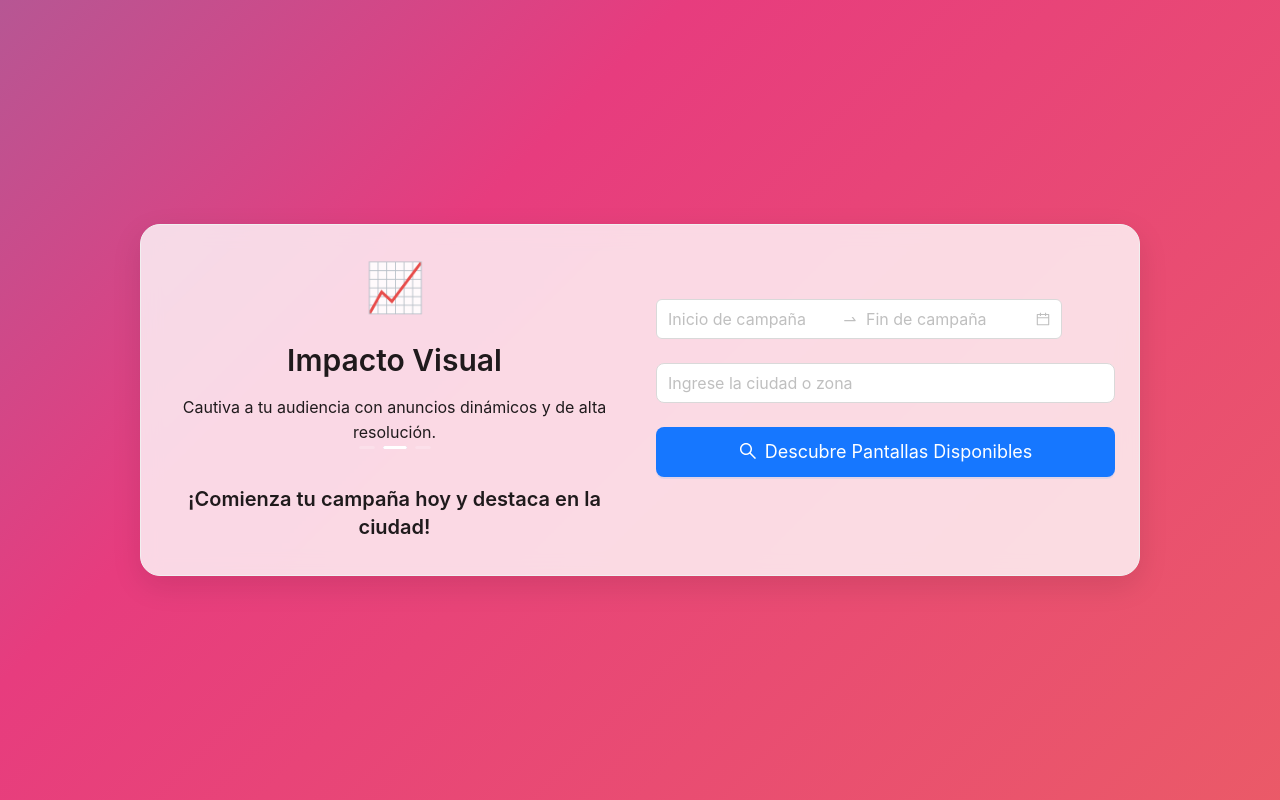
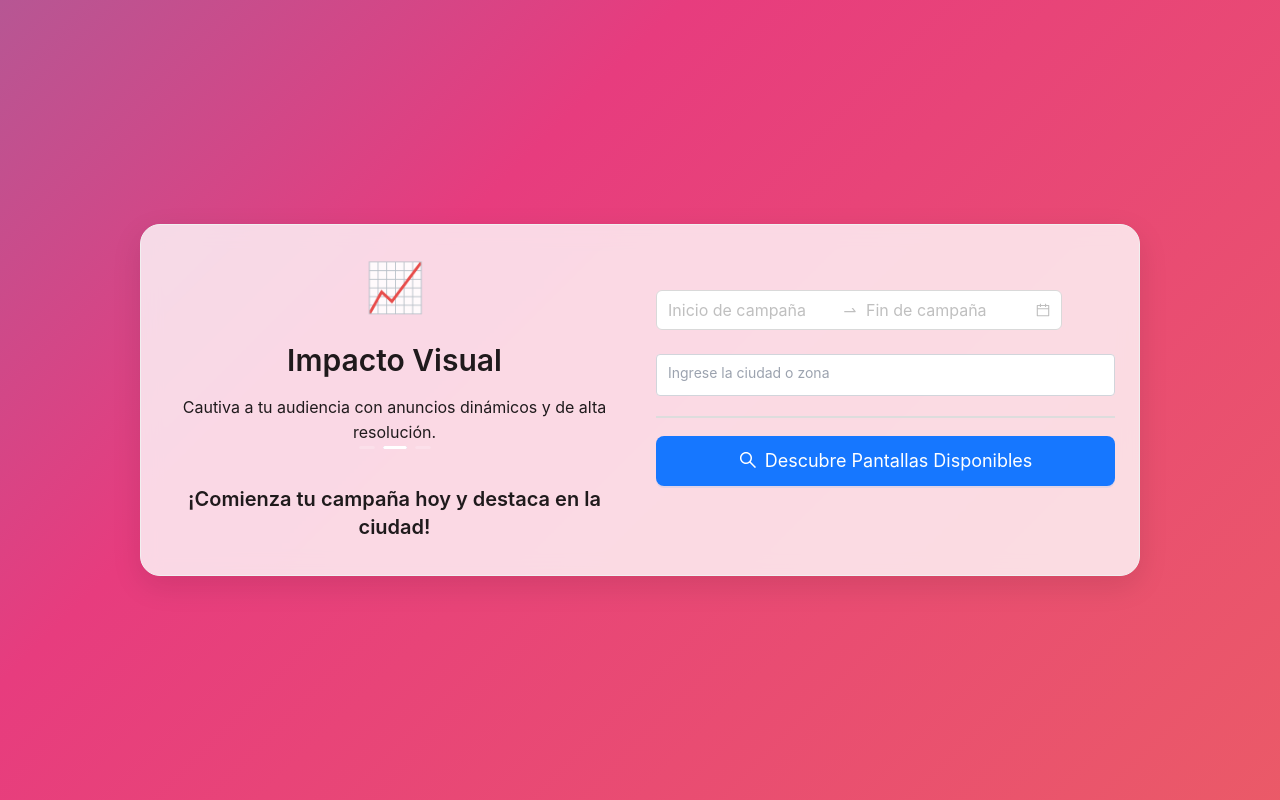
Before and after one commit to Jongabee/07-latinad-challenge, a React (Vite) app: page / in a window 1280 px wide. Built offline with nearby package versions, Linux system fonts and the light colour scheme.

Commit message:
feat: I improve UX of the input

```diff
--- a/src/components/CityAutocomplete.tsx
+++ b/src/components/CityAutocomplete.tsx
@@ -1,8 +1,8 @@
 import React, { useState, useRef } from 'react';
-import { AutoComplete } from 'antd';
 import axios from 'axios';
 import { debounce } from 'lodash';
 import { LoadingOutlined } from '@ant-design/icons';
+import Input from './ui/input';
 
 interface ICityAutocompleteProps {
   onSelect: (value: string) => void;
@@ -19,7 +19,7 @@ interface ICityResponse {
 
 interface IOption {
   value: string;
-  label: React.ReactNode;
+  label: string;
 }
 
 const allowedCountries = [
@@ -37,16 +37,12 @@ const allowedCountries = [
 ];
 
 const CityAutocomplete: React.FC<ICityAutocompleteProps> = ({ onSelect }) => {
+  const [inputValue, setInputValue] = useState('');
   const [options, setOptions] = useState<IOption[]>([]);
   const [isLoading, setIsLoading] = useState(false);
   const [error, setError] = useState<string | null>(null);
   const abortControllerRef = useRef<AbortController | null>(null);
   const cacheRef = useRef<Map<string, IOption[]>>(new Map());
-
-  const highlightMatch = (text: string, search: string) => {
-    const regex = new RegExp(`(${search})`, 'gi');
-    return text.replace(regex, '<strong>$1</strong>');
-  };
 
   const searchCity = async (value: string) => {
     const trimmedValue = value.trim();
@@ -91,17 +87,10 @@ const CityAutocomplete: React.FC<ICityAutocompleteProps> = ({ onSelect }) => {
         )
         .map((item) => ({
           value: item.display_name,
-          label: (
-            <span
-              dangerouslySetInnerHTML={{
-                __html: highlightMatch(item.display_name, trimmedValue),
-              }}
-            />
-          ),
+          label: item.display_name,
         }));
 
       cacheRef.current.set(trimmedValue, filteredResults);
-
       setOptions(filteredResults);
     } catch (error: unknown) {
       if (axios.isCancel(error)) {
@@ -118,23 +107,77 @@ const CityAutocomplete: React.FC<ICityAutocompleteProps> = ({ onSelect }) => {
   const debouncedSearchCity = debounce(searchCity, 500);
 
   const handleSearch = (value: string) => {
+    setInputValue(value);
     debouncedSearchCity(value);
   };
 
   const handleSelect = (value: string) => {
+    setInputValue(value);
+    setOptions([]);
     onSelect(value);
   };
 
   return (
     <div style={{ position: 'relative', width: '100%' }}>
-      <AutoComplete
-        style={{ width: '100%' }}
-        options={options}
-        onSearch={handleSearch}
-        onSelect={handleSelect}
-        placeholder={isLoading ? 'Buscando...' : 'Ingrese la ciudad o zona'}
-        suffixIcon={isLoading ? <LoadingOutlined /> : null}
+      <Input
+        name="city"
+        value={inputValue}
+        onChange={(e) => handleSearch(e.target.value)}
+        placeholder="Ingrese la ciudad o zona"
       />
+      {isLoading && (
+        <div
+          style={{
+            position: 'absolute',
+            right: 8,
+            top: '50%',
+            transform: 'translateY(-50%)',
+            color: '#ccc',
+          }}
+        >
+          <LoadingOutlined className="text-blue-500 text-lg" />
+        </div>
+      )}
+      <ul
+        style={{
+          position: 'absolute',
+          zIndex: 1000,
+          background: 'white',
+          width: '100%',
+          border: '1px solid #ddd',
+          marginTop: 4,
+          listStyleType: 'none',
+          padding: 0,
+        }}
+      >
+        {isLoading && (
+          <li
+            style={{
+              padding: 8,
+              color: '#666',
+              cursor: 'default',
+              borderBottom: '1px solid #eee',
+            }}
+          >
+            Cargando...
+          </li>
+        )}
+
+        {!isLoading &&
+          options.map((option) => (
+            <li
+              key={option.value}
+              onClick={() => handleSelect(option.value)}
+              style={{
+                padding: 8,
+                cursor: 'pointer',
+                borderBottom: '1px solid #eee',
+              }}
+            >
+              {option.label}
+            </li>
+          ))}
+      </ul>
       {error && (
         <div style={{ marginTop: 4, fontSize: 12, color: 'red' }}>{error}</div>
       )}
--- /dev/null
+++ b/src/components/ui/input.tsx
@@ -0,0 +1,88 @@
+'use client';
+
+import React, { useState, useRef, useEffect } from 'react';
+
+interface InputProps {
+  placeholder?: string;
+  name: string;
+  type?: string;
+  required?: boolean;
+  className?: string;
+  value?: string;
+  disabled?: boolean;
+  onChange?: (e: React.ChangeEvent<HTMLInputElement>) => void;
+}
+
+export default function Input({
+  placeholder,
+  name,
+  type = 'text',
+  required = false,
+  className = '',
+  value = '',
+  disabled = false,
+  onChange,
+}: InputProps) {
+  const [isFocused, setIsFocused] = useState(false);
+  const [hasValue, setHasValue] = useState(false);
+  const inputRef = useRef<HTMLInputElement>(null);
+
+  useEffect(() => {
+    if (inputRef.current) {
+      setHasValue(inputRef.current.value.length > 0);
+    }
+  }, []);
+
+  const handleFocus = () => {
+    setIsFocused(true);
+  };
+
+  const handleBlur = () => {
+    setIsFocused(false);
+    if (inputRef.current) {
+      setHasValue(inputRef.current.value.length > 0);
+    }
+  };
+
+  const handleChange = (e: React.ChangeEvent<HTMLInputElement>) => {
+    setHasValue(e.target.value.length > 0);
+    if (onChange) {
+      onChange(e);
+    }
+  };
+
+  return (
+    <div className={`relative mb-4 ${className}`}>
+      <input
+        ref={inputRef}
+        type={type}
+        name={name}
+        id={name}
+        required={required}
+        disabled={disabled}
+        className={`
+          w-full px-3 py-2 text-base text-gray-700 border border-gray-300 rounded transition duration-200
+          focus:outline-none focus:ring-2 focus:ring-primaryDark focus:border-transparent
+          ${isFocused || hasValue ? 'pt-2' : ''}
+        `}
+        value={value}
+        onFocus={handleFocus}
+        onBlur={handleBlur}
+        onChange={handleChange}
+      />
+      <label
+        htmlFor={name}
+        className={`
+          absolute left-3 top-2 text-gray-400 transition-all duration-200 ease-in-out pointer-events-none
+          ${
+            isFocused || hasValue
+              ? 'transform -translate-y-5 scale-75 text-primaryDark bg-white border border-blue-500 rounded px-1'
+              : ''
+          }
+        `}
+      >
+        {placeholder}
+      </label>
+    </div>
+  );
+}
```
